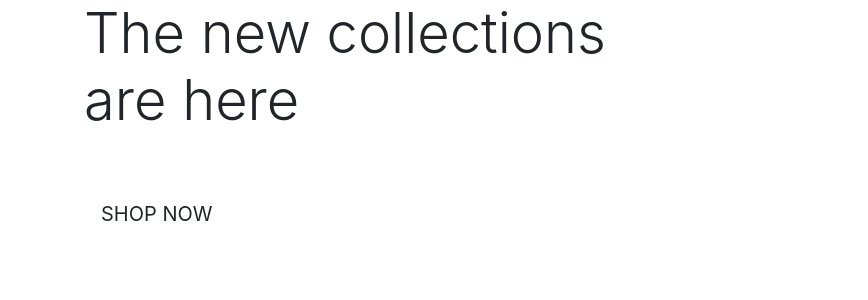
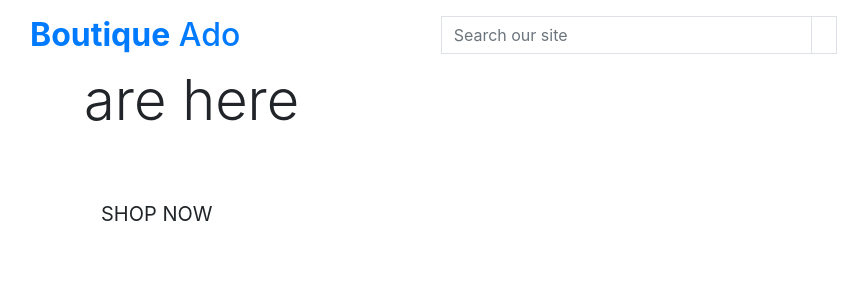
Before and after one commit to jojo157/boutique_ado_v1, a Django app: page / in a window 1280 px wide. Shown: the top 300 px of the page, without its empty margins (1-869 px from the left). Run offline with Django 3.2, Linux system fonts and the light colour scheme; some libraries are stand-ins or nearby versions.

Commit message:
added header content for base

```diff
--- a/templates/base.html
+++ b/templates/base.html
@@ -32,11 +32,37 @@
     <title>Boutique Ado {% block extra_title %}{% endblock %}</title>
   </head>
   <body>
-    <header class="container-fluid fixed-top"></header>
+    <header class="container-fluid fixed-top">
+      <div id="topnav" class="row bg-white pt-lg-2 d-none d-lg-flex">
+          <div class="col-12 col-lg-4 my-auto py-1 py-lg-0 text-center text-lg-left">
+              <a href="{% url 'home' %}" class="nav-link main-logo-link">
+                  <h2 class="logo-font text-black my-0"><strong>Boutique</strong> Ado</h2>
+              </a>
+          </div>
+          <div class="col-12 col-lg-4 my-auto py-1 py-lg-0">
+              <form method="GET" action="{% url 'products' %}">
+                  <div class="input-group w-100">
+                      <input class="form-control border border-black rounded-0" type="text" name="q" placeholder="Search our site">
+                      <div class="input-group-append">
+                          <button class="form-control btn btn-black border border-black rounded-0" type="submit">
+                              <span class="icon">
+                                  <i class="fas fa-search"></i>
+                              </span>
+                          </button>
+                      </div>
+                  </div>
+              </form>
+          </div>
+          <div class="col-12 col-lg-4 my-auto py-1 py-lg-0">
+          </div>
+      </div>
+    </header>
 
     {% if messages %}
         <div class="message-container"></div>
     {% endif %}
+
+
 
     {% block page_header %}
     {% endblock %}
```
